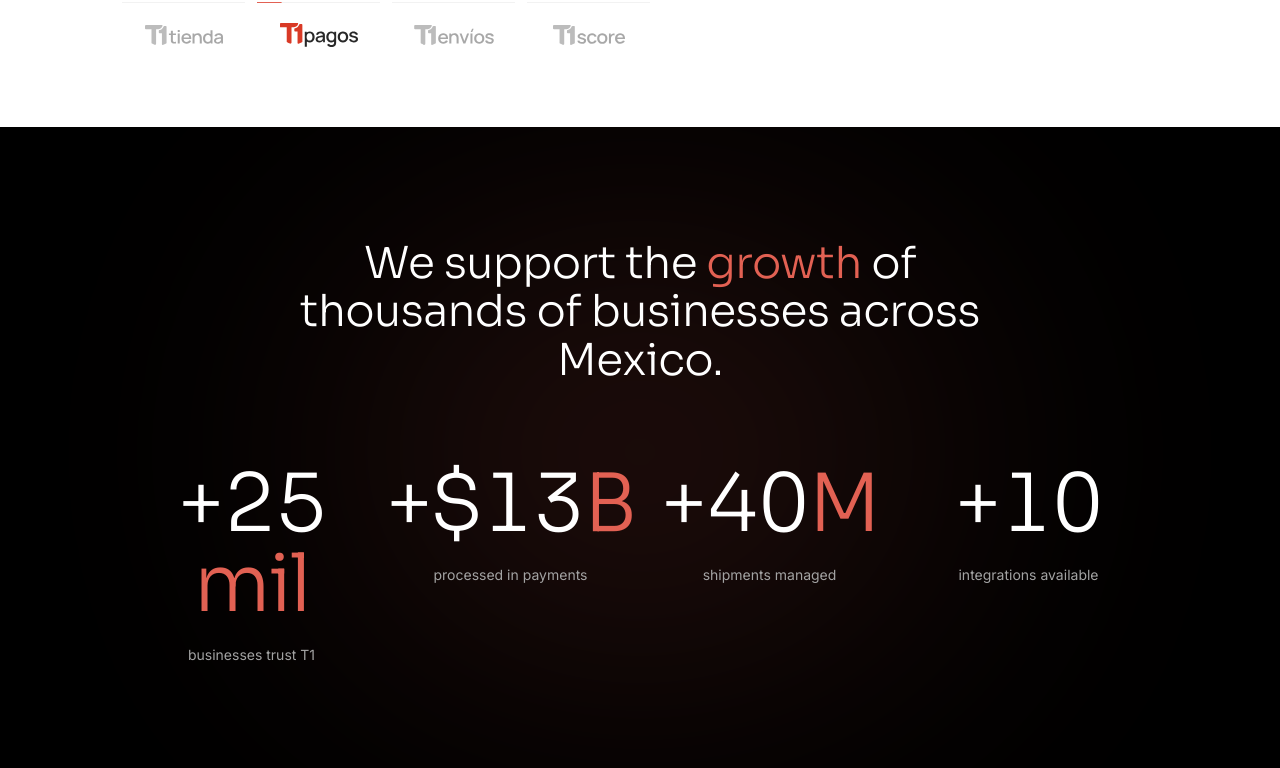
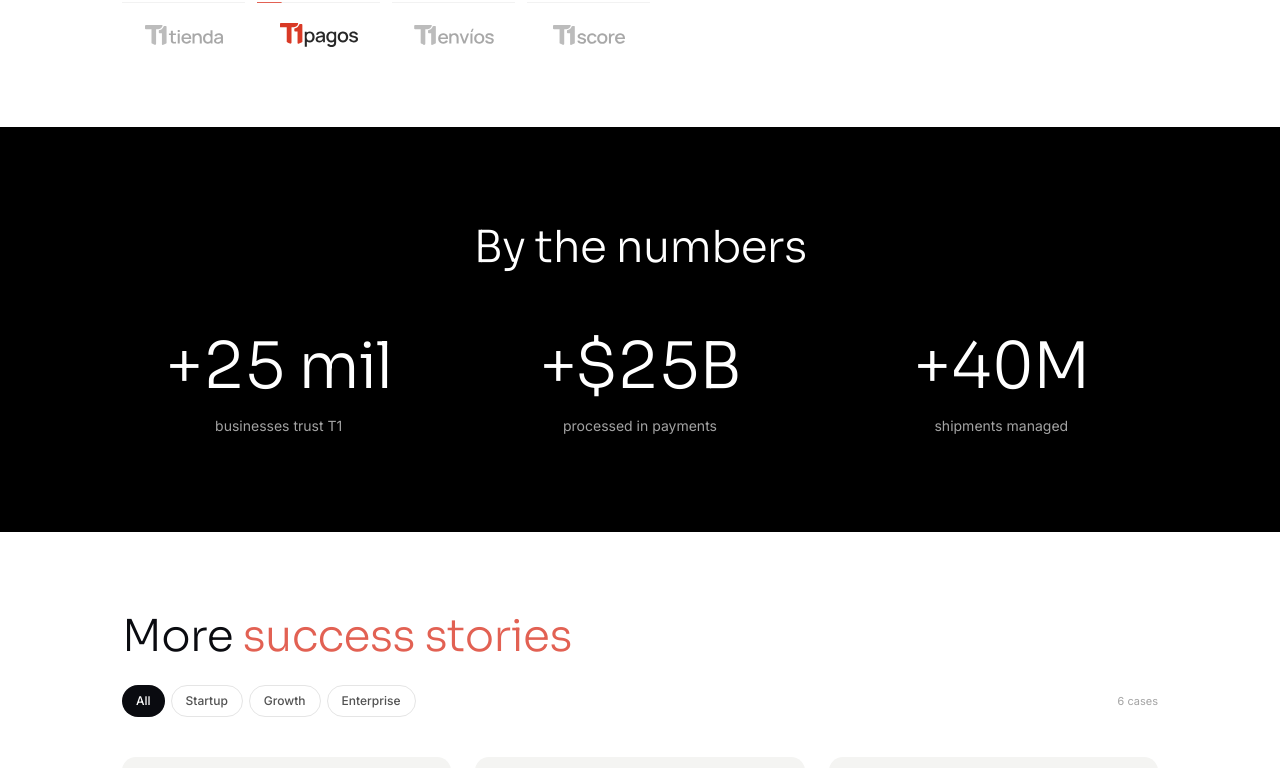
Before and after one commit to hasselsanchez/casos-de-exito, a Next.js app: page /en in a window 1280 px wide. Shown: the part 1218-1986 px from the top of the page. Built offline with nearby package versions, Linux system fonts and the light colour scheme.

Commit message:
metricas, hero boton

```diff
--- a/src/components/hub/BrandMetrics.tsx
+++ b/src/components/hub/BrandMetrics.tsx
@@ -4,7 +4,7 @@ import { useEffect, useRef, useState } from "react";
 import { useTranslations } from "next-intl";
 
 type Metric = {
-  key: "merchants" | "payments" | "shipments" | "integrations";
+  key: "merchants" | "payments" | "shipments";
   prefix: string;
   target: number;
   suffix: string;
@@ -12,46 +12,33 @@ type Metric = {
 
 const METRICS: Metric[] = [
   { key: "merchants", prefix: "+", target: 25, suffix: " mil" },
-  { key: "payments", prefix: "+$", target: 13, suffix: "B" },
+  { key: "payments", prefix: "+$", target: 25, suffix: "B" },
   { key: "shipments", prefix: "+", target: 40, suffix: "M" },
-  { key: "integrations", prefix: "+", target: 10, suffix: "" },
 ];
 
 /**
- * Brand metrics — black section with large Sora display numbers and a
- * scroll-triggered count-up animation. Anchors the page midway between
- * the customer showcase and the article feed with a confident statement
- * of scale.
+ * Brand metrics — black band with three large display numbers laid out
+ * in a single row. Black and white only; no chromatic accents. Numbers
+ * animate up on scroll.
  */
 export default function BrandMetrics() {
   const t = useTranslations("brandMetrics");
 
   return (
-    <section className="relative overflow-hidden bg-black py-20 tablet:py-28">
-      {/* Soft brand glow behind the stats — adds depth without competing */}
-      <div
-        aria-hidden
-        className="pointer-events-none absolute top-1/2 left-1/2 h-[520px] w-[820px] -translate-x-1/2 -translate-y-1/2 rounded-full opacity-30 blur-[140px]"
-        style={{
-          background: "radial-gradient(closest-side, #E26153, transparent)",
-        }}
-      />
-
-      <div className="relative mx-auto max-w-[1100px] px-5 tablet:px-8">
-        {/* Section title — 44px, matches the rest of the landing */}
+    <section className="relative bg-black py-20 tablet:py-24">
+      <div className="relative mx-auto max-w-[1180px] px-8 tablet:px-16">
+        {/* Section title — short, single color */}
         <h2
           data-animate
-          className="mx-auto max-w-[760px] text-center font-sora text-[32px] leading-[1.1] font-light tracking-[-0.015em] text-white tablet:text-[44px]"
+          className="text-center font-sora text-[32px] leading-[1.1] font-light tracking-[-0.015em] text-white tablet:text-[44px]"
         >
           {t("title")}
-          <span className="text-[#E26153]">{t("titleAccent")}</span>
-          {t("titleAfter")}
         </h2>
 
-        {/* Metrics — large display numbers */}
+        {/* Single-row stats strip */}
         <div
           data-animate
-          className="mt-14 grid grid-cols-2 gap-y-14 tablet:mt-20 tablet:grid-cols-4 tablet:gap-y-0"
+          className="mt-14 grid grid-cols-1 gap-y-12 tablet:mt-16 tablet:grid-cols-3 tablet:gap-y-0 tablet:gap-x-8"
         >
           {METRICS.map((m) => (
             <MetricCell key={m.key} metric={m} label={t(`items.${m.key}`)} />
@@ -65,12 +52,12 @@ export default function BrandMetrics() {
 function MetricCell({ metric, label }: { metric: Metric; label: string }) {
   return (
     <div className="text-center">
-      <p className="font-sora text-[56px] leading-[1] font-light tracking-[-0.03em] text-white tablet:text-[72px] desktop:text-[80px]">
+      <p className="font-sora text-[44px] leading-[1] font-light tracking-[-0.025em] whitespace-nowrap text-white tablet:text-[56px] desktop:text-[64px]">
         {metric.prefix}
         <CountUp target={metric.target} />
-        <span className="text-[#E26153]">{metric.suffix}</span>
+        {metric.suffix}
       </p>
-      <p className="mx-auto mt-5 max-w-[220px] font-inter text-[13px] leading-[1.5] font-normal text-gray-400 tablet:text-[14px]">
+      <p className="mx-auto mt-4 max-w-[220px] font-inter text-[13px] leading-[1.5] font-normal text-gray-400 tablet:text-[14px]">
         {label}
       </p>
     </div>
--- a/src/components/hub/HeroSection.tsx
+++ b/src/components/hub/HeroSection.tsx
@@ -111,7 +111,7 @@ export default function HeroSection() {
               href={T1_HOME_URL}
               target="_blank"
               rel="noopener noreferrer"
-              className="inline-flex h-[45px] items-center justify-center rounded-[18px] bg-[#E26153] px-7 font-inter text-[14px] font-semibold text-white shadow-[0_8px_24px_-8px_rgba(226,97,83,0.55)] transition-all duration-300 hover:bg-[#DB3B2B] hover:shadow-[0_14px_32px_-8px_rgba(226,97,83,0.75)]"
+              className="inline-flex h-[45px] items-center justify-center rounded-[18px] bg-[#DB3B2B] px-7 font-inter text-[14px] font-semibold text-white shadow-[0_8px_24px_-8px_rgba(219,59,43,0.55)] transition-all duration-300 hover:bg-[#E26153] hover:shadow-[0_14px_32px_-8px_rgba(226,97,83,0.65)]"
             >
               {copy.primary}
             </a>
--- a/src/locales/en/common.json
+++ b/src/locales/en/common.json
@@ -50,14 +50,11 @@
   },
   "brandMetrics": {
     "eyebrow": "By the numbers",
-    "title": "We support the ",
-    "titleAccent": "growth",
-    "titleAfter": " of thousands of businesses across Mexico.",
+    "title": "By the numbers",
     "items": {
       "merchants": "businesses trust T1",
       "payments": "processed in payments",
-      "shipments": "shipments managed",
-      "integrations": "integrations available"
+      "shipments": "shipments managed"
     }
   },
   "explore": {
--- a/src/locales/es/common.json
+++ b/src/locales/es/common.json
@@ -50,14 +50,11 @@
   },
   "brandMetrics": {
     "eyebrow": "En cifras",
-    "title": "Acompañamos el ",
-    "titleAccent": "crecimiento",
-    "titleAfter": " de miles de negocios en México.",
+    "title": "Nuestros números",
     "items": {
       "merchants": "negocios confían en T1",
       "payments": "procesados en pagos",
-      "shipments": "de envíos gestionados",
-      "integrations": "integraciones disponibles"
+      "shipments": "de envíos gestionados"
     }
   },
   "explore": {
```
